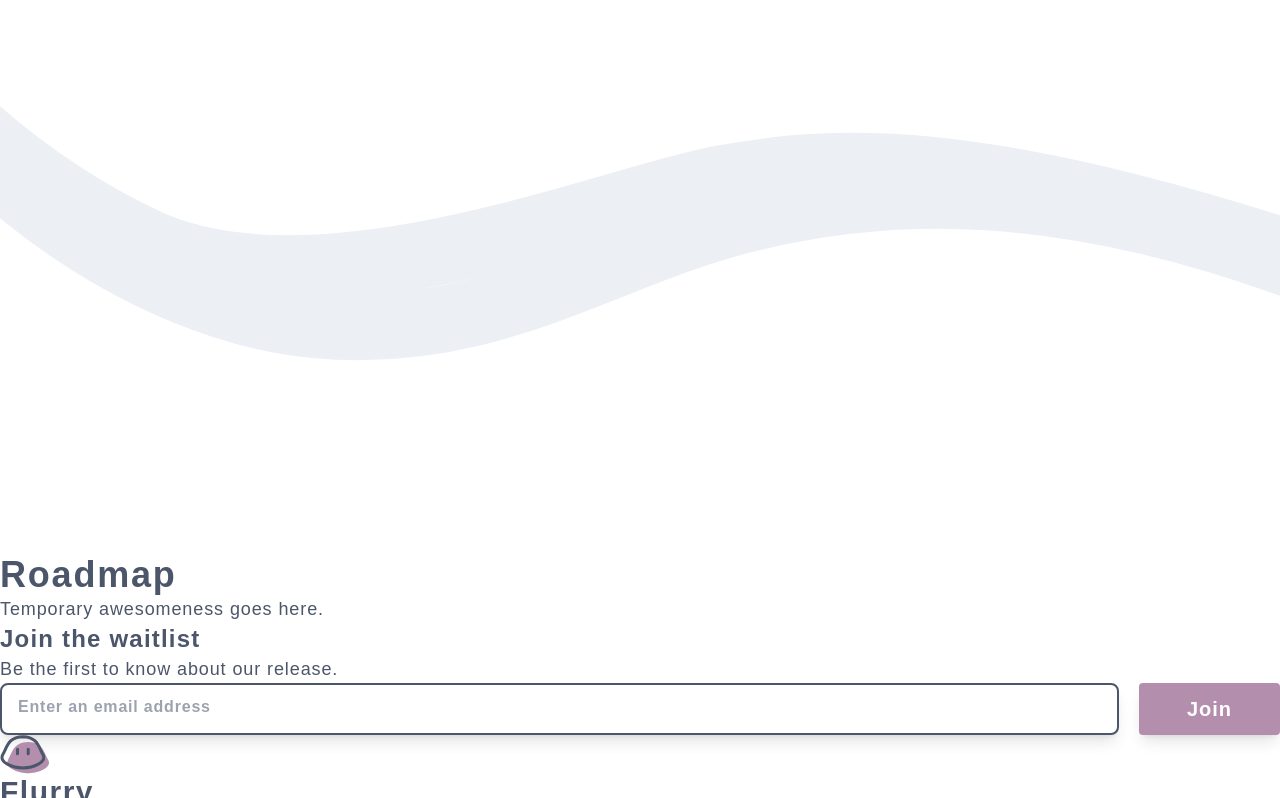
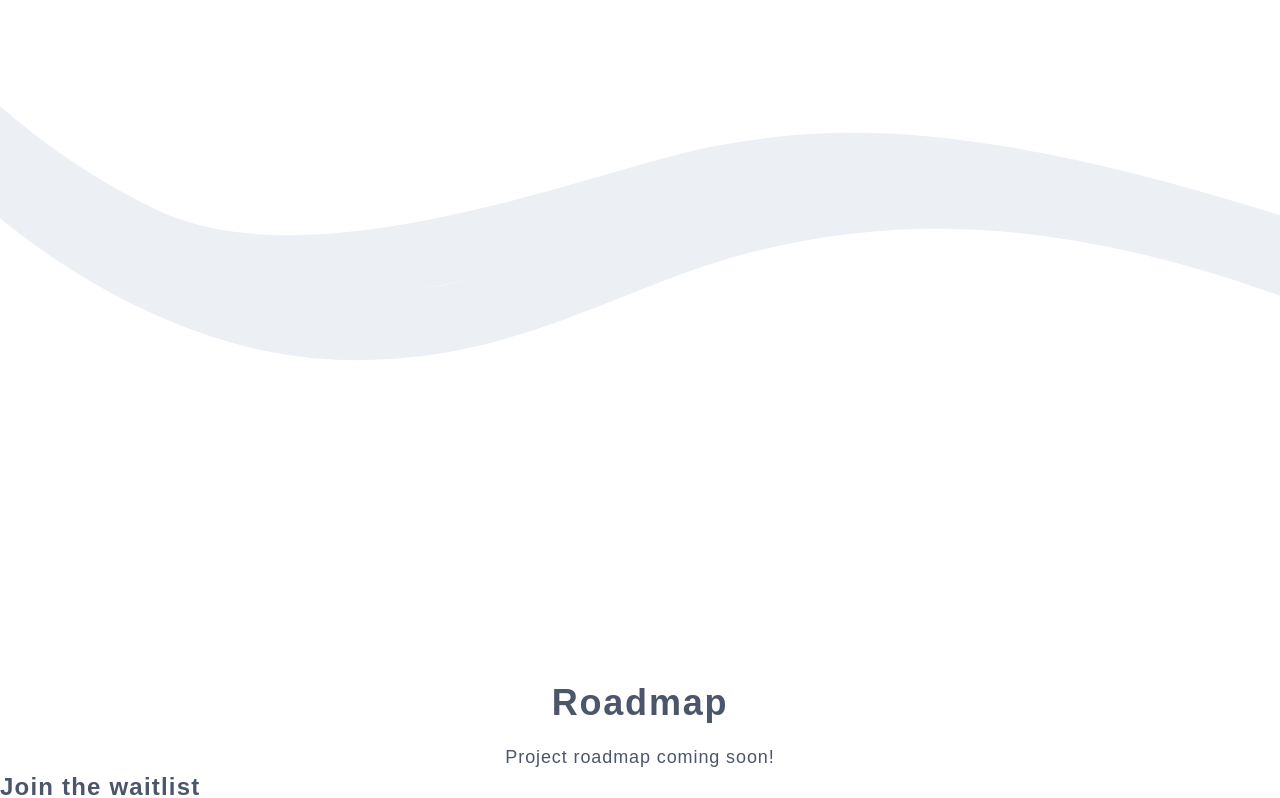
Before and after one commit to learnflurry/waitlist, a React (Create React App) app: page / in a window 1280 px wide. Shown: the part 3080-3878 px from the top of the page. Built offline with nearby package versions, Linux system fonts and the light colour scheme; a web font is replaced by a local one.

Commit message:
temporary roadmap set up on desktop

```diff
--- a/src/components/sections/Faq.tsx
+++ b/src/components/sections/Faq.tsx
@@ -22,7 +22,7 @@ export default function FAQ() {
                     ]}
                 />
             </div>
-            <DesktopSwirl className="-my-[35%] w-full object-fill" />
+            <DesktopSwirl className="mt-[-35%] mb-[-25%] w-full object-fill" />
             {/* <MobileSwirl/> */}
         </>
     );
--- a/src/components/sections/Roadmap.tsx
+++ b/src/components/sections/Roadmap.tsx
@@ -1,8 +1,8 @@
 export default function Roadmap() {
     return (
-        <>
-            <h2>Roadmap</h2>
-            <p>Temporary awesomeness goes here.</p>
-        </>
+        <div className="container text-center">
+            <h2 className="mb-5">Roadmap</h2>
+            <p>Project roadmap coming soon!</p>
+        </div>
     );
 }
```
